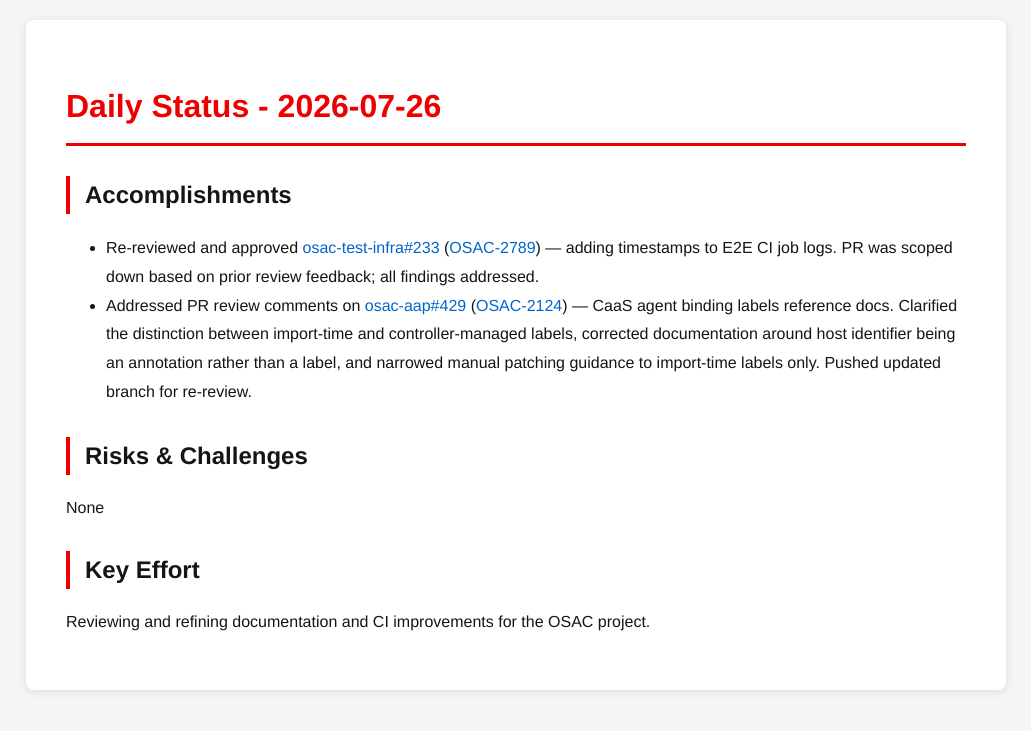
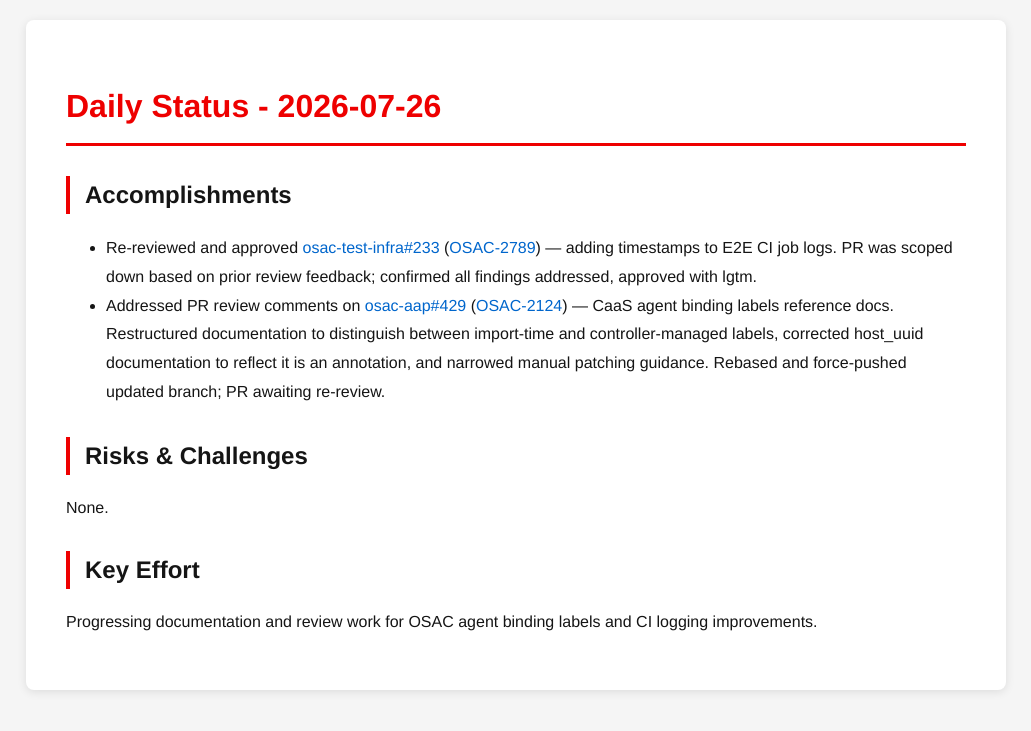
Before and after one commit to tzvatot/daily-status, a Jekyll site: the page built from 2026-07-26.md, in a window 1280 px wide. Shown: the top 731 px of the page, without its empty margins (124-1155 px from the left). Built offline with Jekyll 4.4.1, drawn with Linux system fonts in a browser that asks for light colours.

Commit message:
Daily status update - 2026-07-26

```diff
--- a/2026-07-26.md
+++ b/2026-07-26.md
@@ -7,11 +7,11 @@ date: 2026-07-26
 # Daily Status - 2026-07-26
 
 ## Accomplishments
-- Re-reviewed and approved [osac-test-infra#233](https://github.com/osac-project/osac-test-infra/pull/233) ([OSAC-2789](https://redhat.atlassian.net/browse/OSAC-2789)) — adding timestamps to E2E CI job logs. PR was scoped down based on prior review feedback; all findings addressed.
-- Addressed PR review comments on [osac-aap#429](https://github.com/osac-project/osac-aap/pull/429) ([OSAC-2124](https://redhat.atlassian.net/browse/OSAC-2124)) — CaaS agent binding labels reference docs. Clarified the distinction between import-time and controller-managed labels, corrected documentation around host identifier being an annotation rather than a label, and narrowed manual patching guidance to import-time labels only. Pushed updated branch for re-review.
+- Re-reviewed and approved [osac-test-infra#233](https://github.com/osac-project/osac-test-infra/pull/233) ([OSAC-2789](https://redhat.atlassian.net/browse/OSAC-2789)) — adding timestamps to E2E CI job logs. PR was scoped down based on prior review feedback; confirmed all findings addressed, approved with lgtm.
+- Addressed PR review comments on [osac-aap#429](https://github.com/osac-project/osac-aap/pull/429) ([OSAC-2124](https://redhat.atlassian.net/browse/OSAC-2124)) — CaaS agent binding labels reference docs. Restructured documentation to distinguish between import-time and controller-managed labels, corrected host_uuid documentation to reflect it is an annotation, and narrowed manual patching guidance. Rebased and force-pushed updated branch; PR awaiting re-review.
 
 ## Risks & Challenges
-None
+None.
 
 ## Key Effort
-Reviewing and refining documentation and CI improvements for the OSAC project.
+Progressing documentation and review work for OSAC agent binding labels and CI logging improvements.
```
